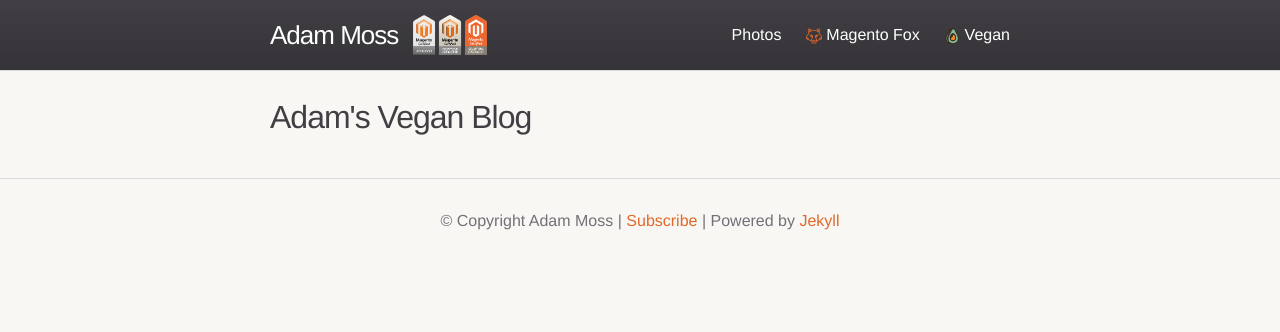
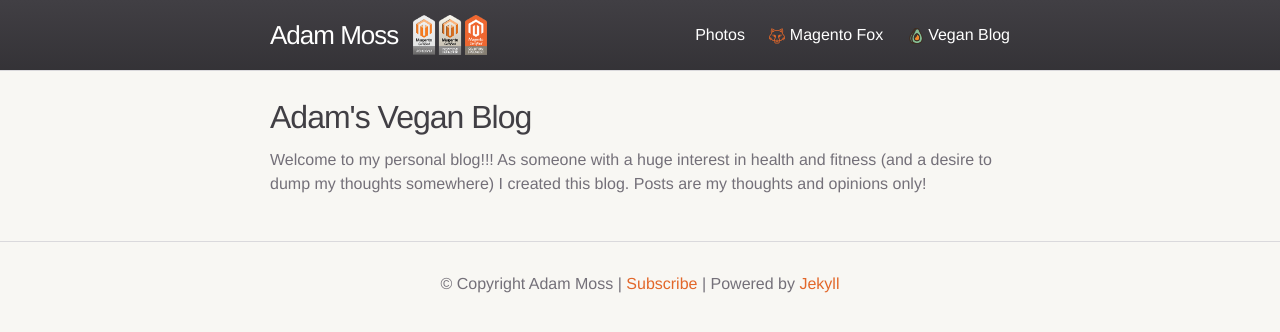
Before and after one commit to adampmoss/adampmoss.github.io, a Jekyll site: the page built from vegan/index.html, in a window 1280 px wide. Shown: the top 332 px of the page. Built offline with Jekyll 4.4.1, drawn with Linux system fonts in a browser that asks for light colours; some web fonts are replaced.

Commit message:
Added vegan intro

```diff
--- a/vegan/index.html
+++ b/vegan/index.html
@@ -6,11 +6,12 @@ icon: icon-vegan.svg
 excerpt: Adam Moss's vegan opinion blog
 class: vegan
 in_menu: yes
-nav: Vegan
+nav: Vegan Blog
 ---
 
 <div class="home">
   <h1 class="page-heading page-title">{{ page.heading }}</h1>
+  <p>Welcome to my personal blog!!! As someone with a huge interest in health and fitness (and a desire to dump my thoughts somewhere) I created this blog. Posts are my thoughts and opinions only!</p>
   <ul class="post-list">
     {% for post in site.categories.vegan %}
       <li>
```
